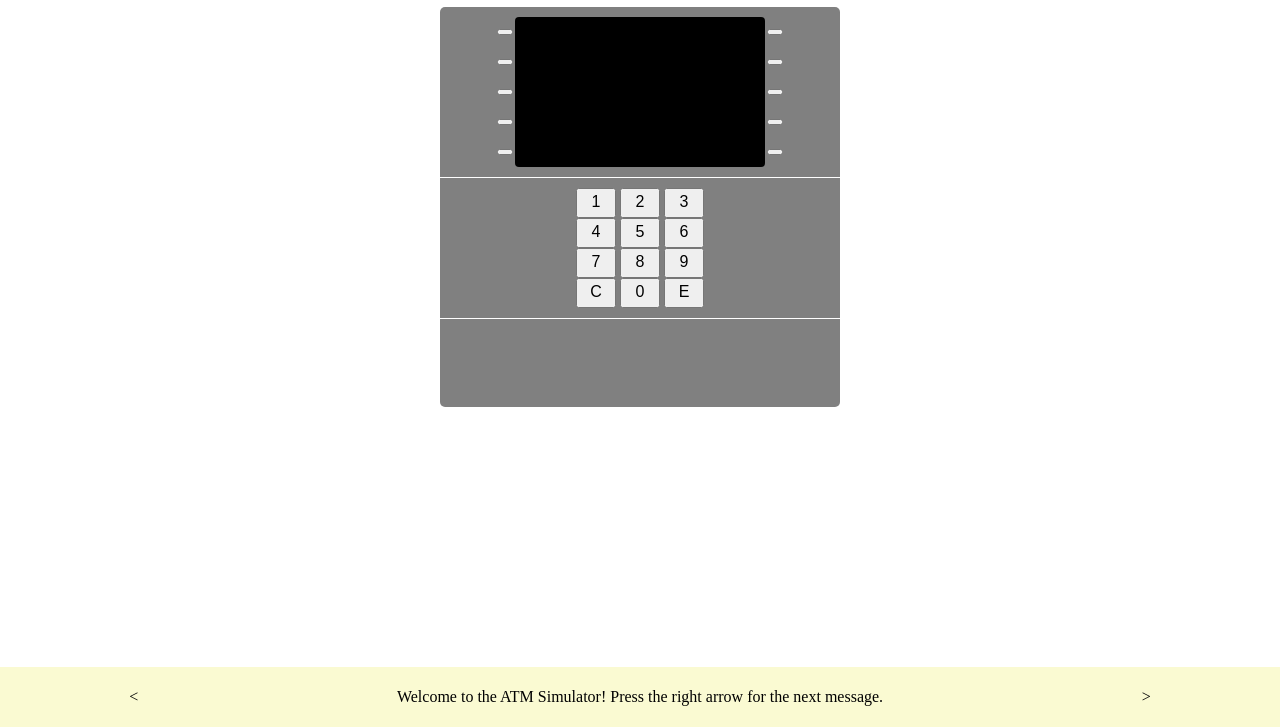
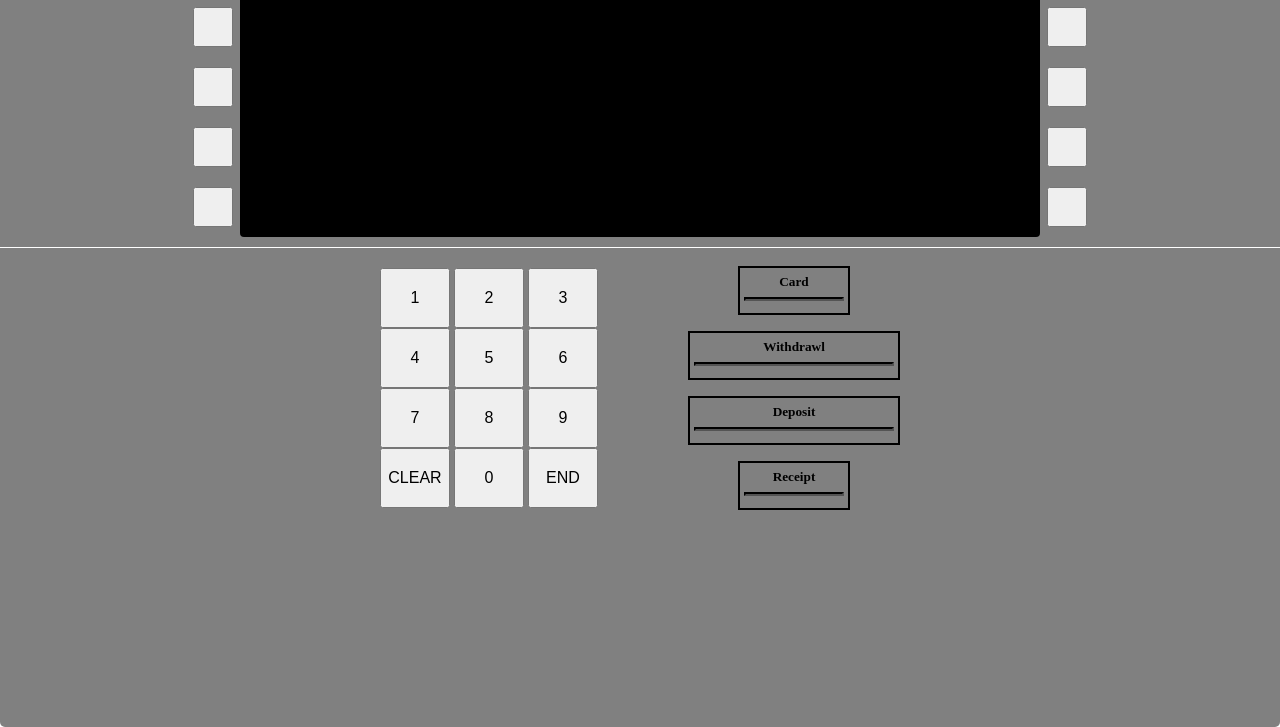
Before and after one commit to cyrus-shahrivar/atmSimulator, a website: page index.html in a window 1280 px wide. Shown: the part 73-800 px from the top of the page. Drawn offline with Linux system fonts and the light colour scheme.

Commit message:
implement full screen layout instead; rearrange ui layout; add card slot

```diff
--- a/index.html
+++ b/index.html
@@ -8,9 +8,6 @@
         <link href="dist/styles/style.css" rel="stylesheet">
     </head>
     <body>
-        <header>
-            <h1>ATM Simulator</h1>
-        </header>
         <main>
             <section class="atm-box">
                 <section class="screen-container">
@@ -30,6 +27,7 @@
                         <button></button>
                     </section>
                 </section>
+                <section class="lower-atm-box-container">
                     <section class="keypad-container">
                         <section class="keypad">
                             <button>1</button>
@@ -41,25 +39,32 @@
                             <button>7</button>
                             <button>8</button>
                             <button>9</button>
-                        <button>C</button>
+                            <button>CLEAR</button>
                             <button>0</button>
-                        <button>E</button>
+                            <button>END</button>
                         </section>
                     </section>
-                <section class="lower-atm-box-container">
-                    <section class="deposit"></section>
-                    <section class="withdrawl"></section>
-                    <section class="receipt"></section>
+                    <section class="atm-hole-interfaces">
+                        <section class="card">
+                            <h5>Card</h5>
+                            <hr>
+                        </section>
+                        <section class="withdrawl">
+                            <h5>Withdrawl</h5>
+                            <hr>
+                        </section>
+                        <section class="deposit">
+                            <h5>Deposit</h5>
+                            <hr>
+                        </section>
+                        <section class="receipt">
+                            <h5>Receipt</h5>
+                            <hr>
+                        </section>
+                    </section>
                 </section>
             </section>
         </main>
-        <footer>
-            <nav class="left">&#60;</nav>
-            <section class="message-box">
-                Welcome to the ATM Simulator! Press the right arrow for the next message.
-            </section>
-            <nav class="right">&#62;</nav>
-        </footer>
         <script src="dist/scripts/app.js"></script>
     </body>
 </html>
--- a/styles/style.less
+++ b/styles/style.less
@@ -1,9 +1,3 @@
-header {
-    h1 {
-        text-align: center;
-    }
-}
-
 main {
     display: flex;
     justify-content: center;
@@ -11,15 +5,15 @@ main {
         display: flex;
         align-items: flex-start;
         flex-direction: column;
-        width: 400px;
-        height: 400px;
+        width: 100%;
+        height: 100vh;
         border-radius: 5px;
         background-color: grey;
         section.screen-container {
             display: flex;
             justify-content: center;
             width: 100%;
-            height: 150px;
+            height: 300px;
             padding-top: 10px;
             padding-bottom: 10px;
             border-bottom: 1px solid white;
@@ -29,44 +23,79 @@ main {
                 align-content: center;
                 flex-direction: column;
                 margin: 0 2px;
+                button {
+                    width: 40px;
+                    height: 40px;
+                    margin-left: 5px;
+                    margin-right: 5px;
+                }
             }
             section.screen {
-                width: 250px;
-                height: 150px;
+                width: 800px;
+                height: 300px;
                 border-radius: 4px;
                 background-color: black;
             }
         }
-        section.keypad-container {
+        section.lower-atm-box-container {
+            align-self: center;
             display: flex;
-            justify-content: center;
-            align-self: center;
-            width: 100%;
-            padding-bottom: 10px;
-            border-bottom: 1px solid white;
-            section.keypad {
-                width: 128px;
-                padding-top: 10px;
-                button {
-                    width: 40px;
-                    height: 30px;
+            justify-content: space-around;
+            width: 600px;
+            padding-top: 10px;
+            section.keypad-container {
+                display: flex;
+                padding-bottom: 10px;
+                section.keypad {
+                    width: 228px;
+                    padding-top: 10px;
+                    button {
+                        width: 70px;
+                        height: 60px;
+                    }
+                }
+            }
+            section.atm-hole-interfaces {
+                display: flex;
+                flex-direction: column;
+                justify-content: space-around;
+                align-items: center;
+                section {
+                    &.deposit, &.withdrawl, &.receipt, &.card {
+                        border: 2px solid black;
+                        padding: 4px;
+                        h5 {
+                            text-align: center;
+                            margin: 2px;
+                        }
+                        hr {
+                            border: 2px inset black;
+                        }
+                    }
+
+                    &.deposit {
+                        width: 200px;
+                    }
+
+                    &.receipt {
+                        width: 100px;
+                    }
+
+                    &.card {
+                        width: 100px;
+                    }
+
+                    &.withdrawl {
+                        width: 200px;
+                    }
                 }
             }
         }
     }
 }
 
-footer {
-    position: fixed;
-    bottom: 0;
-    width: 100%;
-    height: 60px;
-    background-color: lightgoldenrodyellow;
-    display: flex;
-    flex-direction: row;
-    align-items: center;
-    justify-content: space-around;
-    section {
-        text-align: center;
+@media (max-width: 600px) {
+    main section.atm-box section.lower-atm-box-container {
+        width: 450px;
     }
 }
```
Also changed, not shown: dist/styles/style.css. Lines whose indentation alone changed are shown as unchanged.
